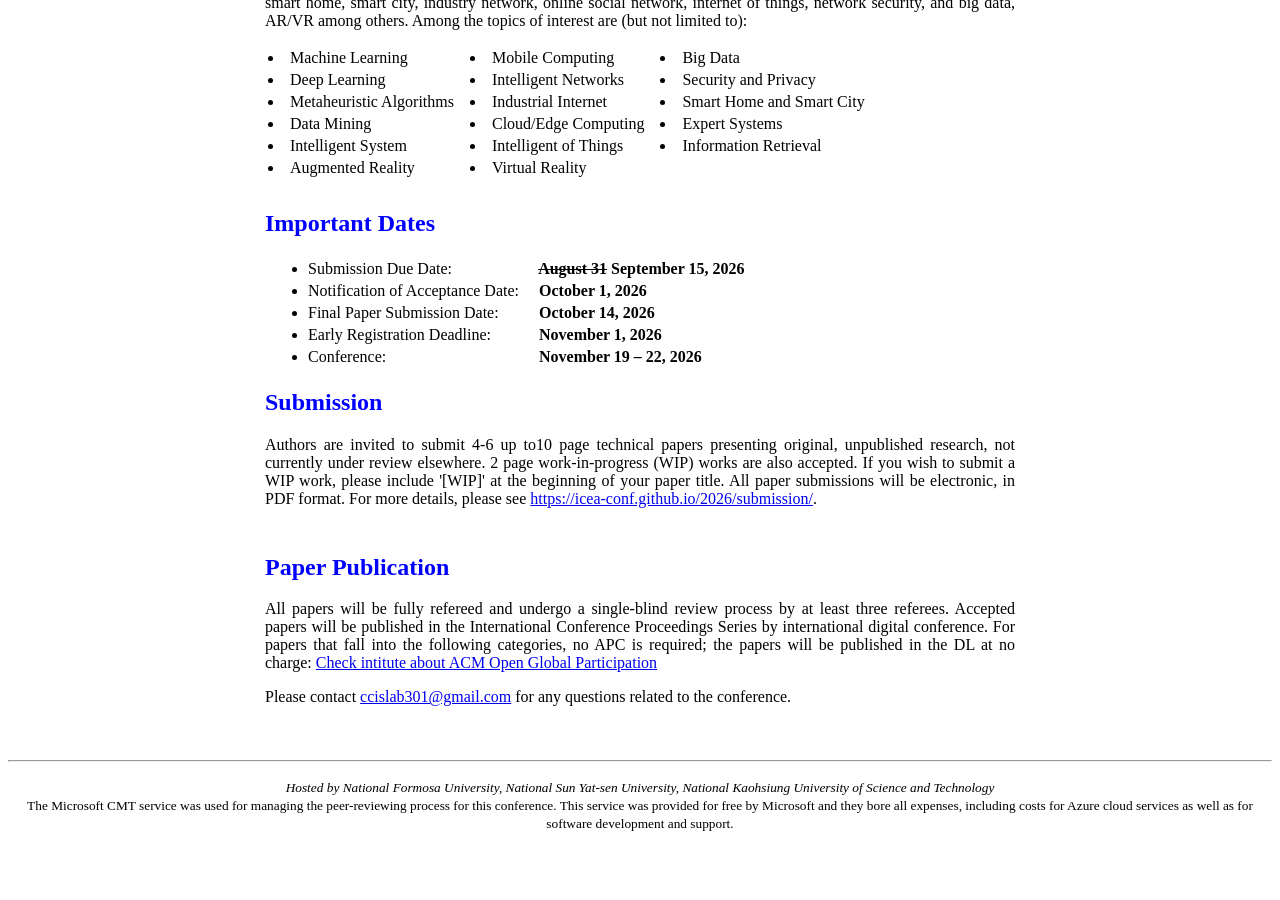
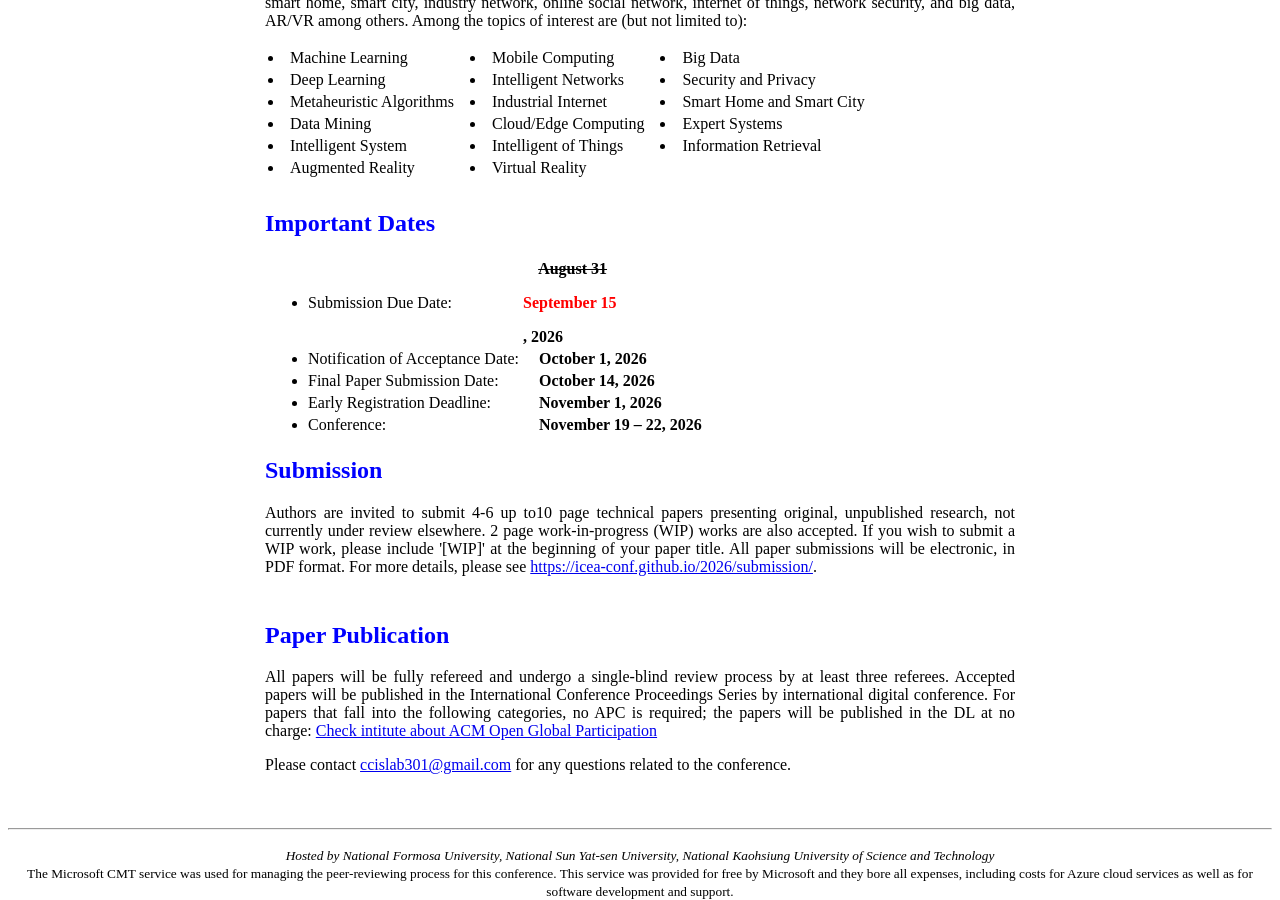
Before and after one commit to icea-conf/2026, a Jekyll site: the page built from papers/index.html, in a window 1280 px wide and 900 px high, scrolled down 712 px. Built offline with Jekyll 4.4.1, drawn with Linux system fonts in a browser that asks for light colours; before the commit the page ends 1560 px from its top, so only the background shows below that.

Commit message:
Change submission due date display format
Updated submission due date format and style.

```diff
--- a/papers/index.html
+++ b/papers/index.html
@@ -127,7 +127,7 @@ title: ICEA 2026
                 <li>Submission Due Date:</li>
               </td>
               <td>
-                <b>&nbsp; &nbsp;  <del>August 31</del> September 15, 2026</b>
+                <b>&nbsp; &nbsp;  <del>August 31</del><p style="color: red;"> September 15</p>, 2026</b>
                 <!-- <b style="color: #ff0000">&nbsp; October 20, 2024, 23:59 AoE (Anywhere on Earth)</b> -->
               </td>
             </tr>
```
